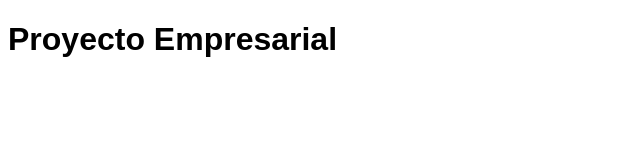
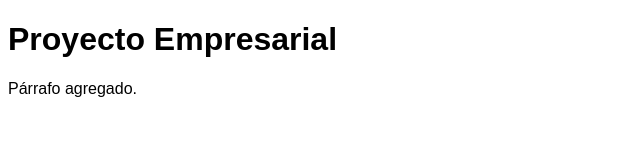
Before and after one commit to Raul220/CursoGit, a plain HTML site: page views/index.html in a window 1280 px wide. Shown: the whole page, without its empty margins (0-640 px from the left). Drawn offline with Linux system fonts and the light colour scheme; a web font is replaced by a local one.

Commit message:
Update index.html

```diff
--- a/views/index.html
+++ b/views/index.html
@@ -9,6 +9,7 @@
 </head>
 <body>
     <h1>Proyecto Empresarial</h1>
+    <p>Párrafo agregado.</p>
 
 </body>
 </html>
```
